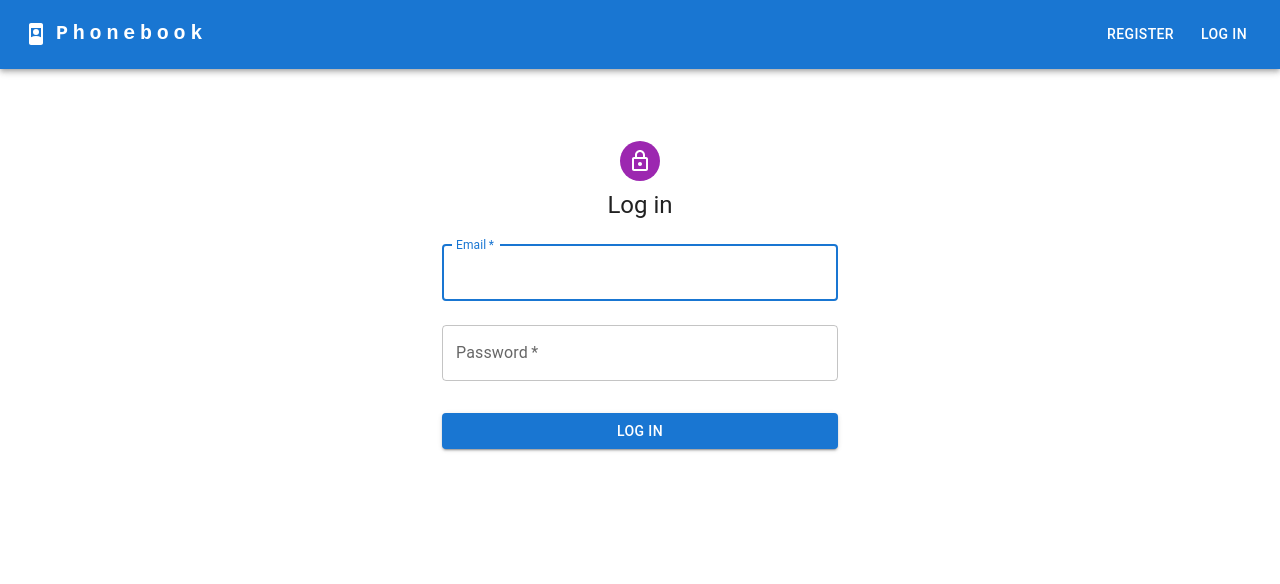
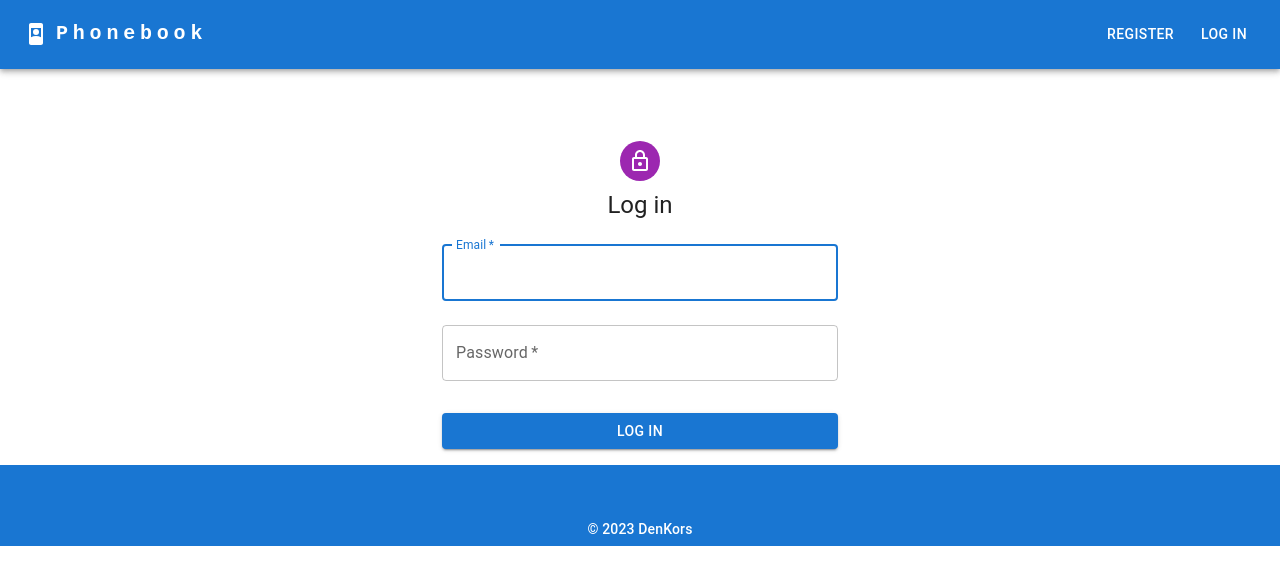
Before and after one commit to DenysKors/goit-react-hw-08-phonebook, a React (Create React App) app: page /goit-react-hw-08-phonebook/login in a window 1280 px wide. Shown: the top 584 px of the page. Built offline with nearby package versions, Linux system fonts and the light colour scheme.

Commit message:
Footer section

```diff
--- /dev/null
+++ b/src/components/Footer/Footer.jsx
@@ -0,0 +1,11 @@
+import { FooterWrapper, Text } from './Footer.styled';
+
+const Footer = () => {
+  return (
+    <FooterWrapper>
+      <Text>&copy; 2023 DenKors</Text>
+    </FooterWrapper>
+  );
+};
+
+export default Footer;
--- /dev/null
+++ b/src/components/Footer/Footer.styled.jsx
@@ -0,0 +1,17 @@
+import styled from '@emotion/styled';
+
+export const FooterWrapper = styled.footer`
+  padding-bottom: 6px;
+  min-height: 81px;
+  display: flex;
+  justify-content: center;
+  align-items: flex-end;
+
+  background-color: #1976d2;
+`;
+
+export const Text = styled.p`
+  font-size: 14px;
+  font-weight: 500;
+  color: #fff;
+`;
--- a/src/components/Layout/Layout.jsx
+++ b/src/components/Layout/Layout.jsx
@@ -1,6 +1,7 @@
 import { Suspense } from 'react';
 import { Outlet } from 'react-router-dom';
 import ResponsiveAppBar from 'components/ResponsiveAppBar/ResponsiveAppBar';
+import Footer from 'components/Footer/Footer';
 
 export const Layout = () => {
   return (
@@ -9,6 +10,7 @@ export const Layout = () => {
       <Suspense fallback={null}>
         <Outlet />
       </Suspense>
+      <Footer />
     </>
   );
 };
--- a/src/index.css
+++ b/src/index.css
@@ -14,6 +14,13 @@ code {
     monospace;
 }
 
+h1,
+h2,
+h3,
+p {
+  margin: 0;
+}
+
 ul {
   min-width: 500px;
   list-style-type: none;
--- a/src/pages/Home/Home.styled.jsx
+++ b/src/pages/Home/Home.styled.jsx
@@ -3,6 +3,8 @@ import styled from 'styled-components';
 export const Box = styled.main`
   margin-right: 15px;
   margin-left: 15px;
+
+  height: calc(100vh - 150px);
 
   display: flex;
   align-items: center;
```
